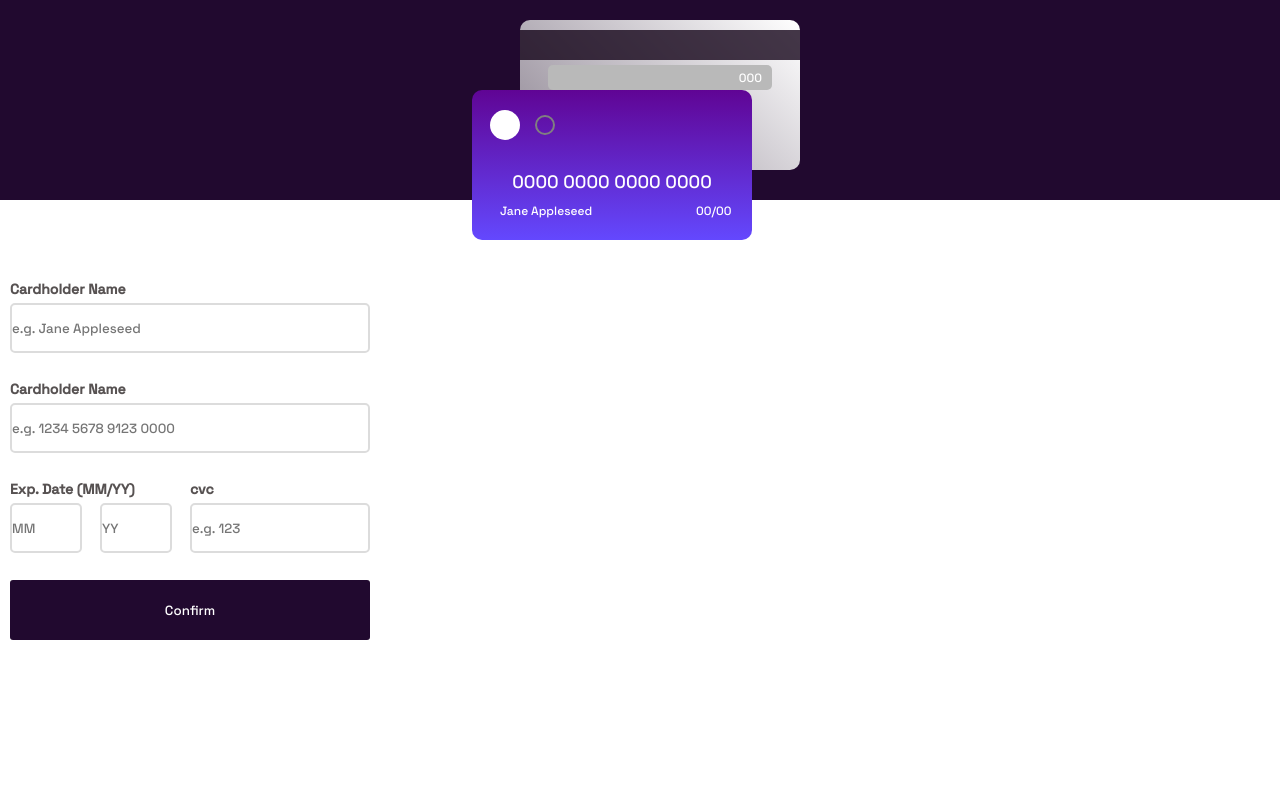
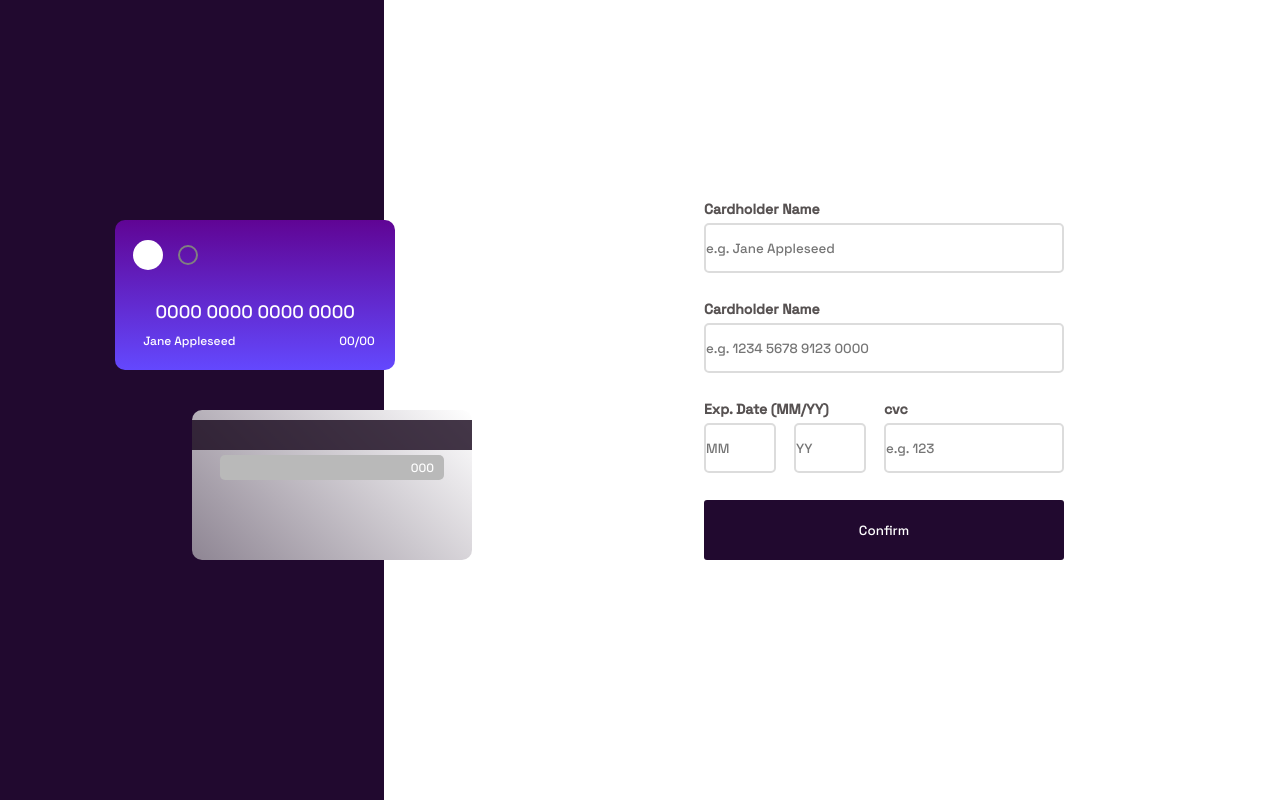
Before and after one commit to ssantaaceve/frontedmentor-practice, a plain HTML site: page Interactive Cards Details/index.html in a window 1280 px wide. Drawn offline with Linux system fonts and the light colour scheme.

Commit message:
Por el momento erminado. todo continuara

```diff
--- a/Interactive Cards Details/style.css
+++ b/Interactive Cards Details/style.css
@@ -234,15 +234,29 @@
     color: white;
 }
 
-/* <div class="DateCards">
-          <h1>Exp. Date (MM/YY)</h1>
-          <input class="Input1Cards" type="number" placeholder="MM">
-          <input class="Input2Cards" type="number" placeholder="YY">
-          <p></p>
-        </div>
-        <div class="DateCVV">
-          <h1>cvc</h1>
-          <input type="number" placeholder="e.g. 123">
-          <p></p>
-        </div>
-      </div> */
+@media ( min-width:420px ) {
+    section {
+        display: flex;
+    }
+    .section-cards {
+        width: 30%;
+        height: 100vh;
+        background-color: var(--Very_dark_violet);
+        display: flex;
+    }
+
+    .section-cards_first-card {
+        left: 50%;
+        top: 410px;
+    }
+    .section-cards_Second-card {
+        left: 30%;
+        top: 220px;
+    }
+
+    .Section-Infoclientscards {
+        margin-top: 200px;
+        margin-left: 25%;
+
+    }
+}
```
Also changed, not shown: Interactive Cards Details/script.js (+0 -64 lines).
